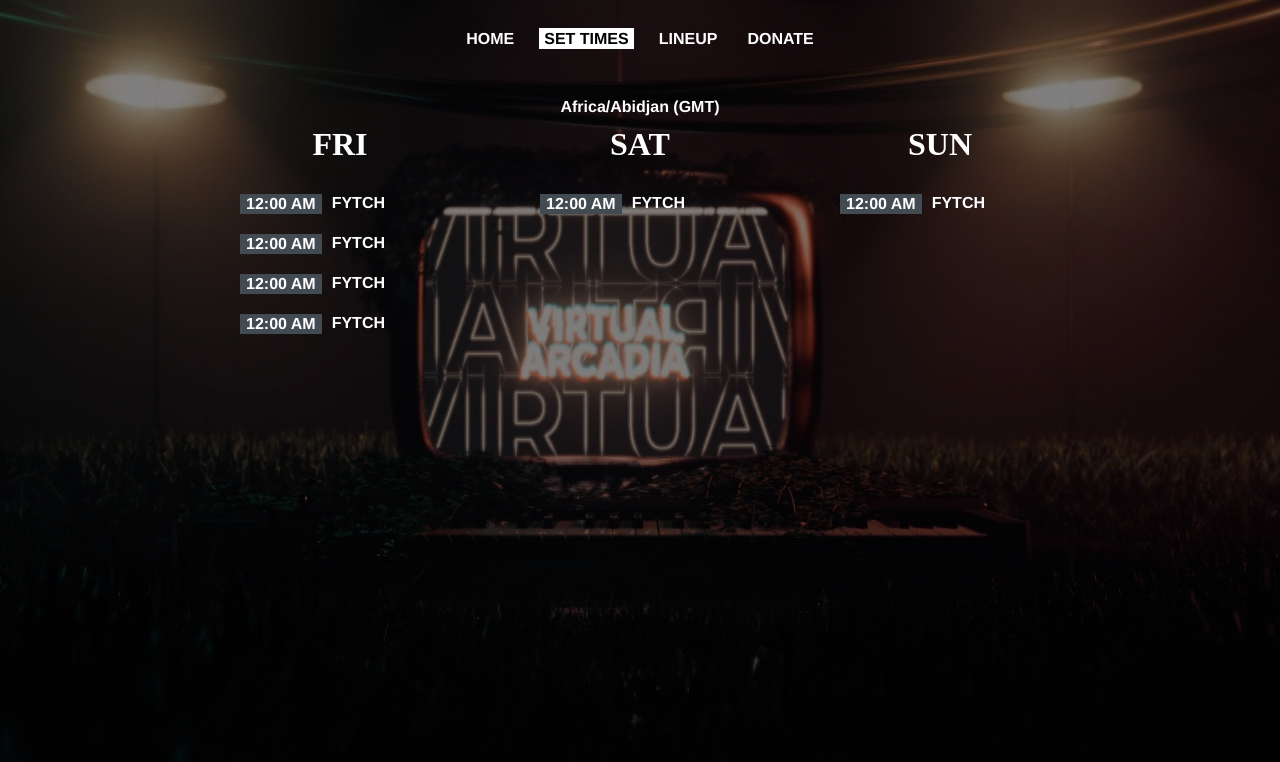
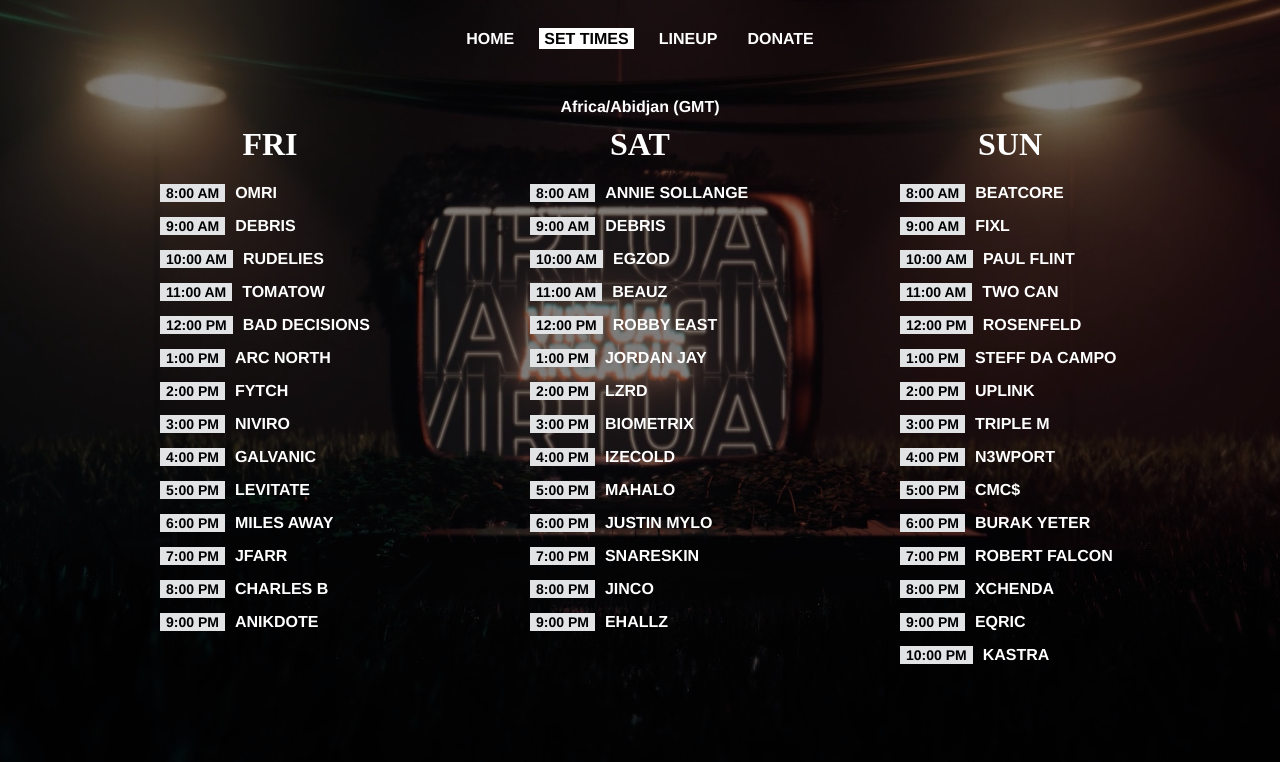
Before and after one commit to lacunarecs/virtualarcadia, a Vue app: page /set-times in a window 1280 px wide. Shown: the top 762 px of the page. Built offline with nearby package versions, Linux system fonts and the light colour scheme.

Commit message:
Added set times with timezone convertion

```diff
--- a/src/App.vue
+++ b/src/App.vue
@@ -9,7 +9,7 @@
         router-link(to='/set-times') SET TIMES
         router-link(to='/lineup') LINEUP
         a(href='https://www.flipcause.com/secure/donate/Nzc4Njg=/individual/44748' target="_blank") DONATE
-      router-view
+      router-view.router-view
 </template>
 
 <style lang="sass">
@@ -57,4 +57,6 @@
     &.router-link-exact-active, &:active
       color: #000000
       background-color: white
+.router-view
+  margin-bottom: 50px
 </style>
--- a/src/components/SetTime.vue
+++ b/src/components/SetTime.vue
@@ -16,11 +16,16 @@
 <style lang='sass' scoped>
 .set-time
   display: flex
+  white-space: nowrap
+  margin: 15px 0px
   .time
-    background-color: #424a52
-    color: #ffffff
+    background-color: #e1e3e5
+    color: #000000
+    font-size: 14px
     padding: 1px 6px
+    margin: 0px
     margin-right: 10px
   .artist
+    margin: 0px
     text-transform: uppercase
 </style>
--- a/src/views/SetTimes.vue
+++ b/src/views/SetTimes.vue
@@ -1,19 +1,23 @@
 <template lang='pug'>
 .page
-  p.tz-text {{ timezone }}
+  p {{ timezoneText }}
   .set-times
-    .col
-      h1 FRI
-      SetTime(artist='Fytch' time='12:00 AM')
-      SetTime(artist='Fytch' time='12:00 AM')
-      SetTime(artist='Fytch' time='12:00 AM')
-      SetTime(artist='Fytch' time='12:00 AM')
-    .col
-      h1 SAT
-      SetTime(artist='Fytch' time='12:00 AM')
-    .col
-      h1 SUN
-      SetTime(artist='Fytch' time='12:00 AM')
+    .col(v-for='day in setTimesByDay')
+      h1 {{ day.weekday }}
+      template(v-for='setTime in day.setTimes')
+        SetTime(:artist='setTime.artist' :time='setTime.time')
+    //- .col
+    //-   h1 FRI
+    //-   SetTime(artist='Fytch' time='May 22 2020 12:00 PM')
+    //-   SetTime(artist='Fytch' time='May 22 2020 12:00 PM')
+    //-   SetTime(artist='Fytch' time='May 22 2020 12:00 PM')
+    //-   SetTime(artist='Fytch' time='May 22 2020 12:00 PM')
+    //- .col
+    //-   h1 SAT
+    //-   SetTime(artist='Fytch' time='May 22 2020 12:00 PM')
+    //- .col
+    //-   h1 SUN
+    //-   SetTime(artist='Fytch' time='May 22 2020 12:00 PM')
 </template>
 
 <script>
@@ -24,9 +28,13 @@
 
 export default {
   title: 'Virtual Arcadia Set Times',
+  components: {
+    SetTime,
+    Dropdown
+  },
   data: function () {
     return {
-      timezone: `${moment.tz.guess(true)} (${moment.tz.zone(moment.tz.guess(true)).abbr(1590098400000)})`,
+      timezone: moment.tz.guess(true),
       timezones: moment.tz.names().map((tzName, i) => {
         return {
           id: i,
@@ -35,28 +43,97 @@
       })
     }
   },
-  methods: {
-    selectTimezone (timezone) {
-      console.log(timezone)
+  computed: {
+    setTimesByDay () {
+      const utcSetTimes = [
+        // time must be sorted from earliest to latest
+        { artist: 'Omri', time: 'May 22 8:00' },
+        { artist: 'Debris', time: 'May 22 9:00' },
+        { artist: 'RudeLies', time: 'May 22 10:00' },
+        { artist: 'Tomatow', time: 'May 22 11:00' },
+        { artist: 'Bad Decisions', time: 'May 22 12:00' },
+        { artist: 'Arc North', time: 'May 22 13:00' },
+        { artist: 'Fytch', time: 'May 22 14:00' },
+        { artist: 'NIVIRO', time: 'May 22 15:00' },
+        { artist: 'Galvanic', time: 'May 22 16:00' },
+        { artist: 'LEVITATE', time: 'May 22 17:00' },
+        { artist: 'Miles Away', time: 'May 22 18:00' },
+        { artist: 'JFARR', time: 'May 22 19:00' },
+        { artist: 'Charles B', time: 'May 22 20:00' },
+        { artist: 'Anikdote', time: 'May 22 21:00' },
+        { artist: 'Annie Sollange', time: 'May 23 8:00' },
+        { artist: 'Debris', time: 'May 23 9:00' },
+        { artist: 'Egzod', time: 'May 23 10:00' },
+        { artist: 'BEAUZ', time: 'May 23 11:00' },
+        { artist: 'Robby East', time: 'May 23 12:00' },
+        { artist: 'Jordan Jay', time: 'May 23 13:00' },
+        { artist: 'LZRD', time: 'May 23 14:00' },
+        { artist: 'Biometrix', time: 'May 23 15:00' },
+        { artist: 'IZECOLD', time: 'May 23 16:00' },
+        { artist: 'MAHALO', time: 'May 23 17:00' },
+        { artist: 'Justin Mylo', time: 'May 23 18:00' },
+        { artist: 'Snareskin', time: 'May 23 19:00' },
+        { artist: 'Jinco', time: 'May 23 20:00' },
+        { artist: 'Ehallz', time: 'May 23 21:00' },
+        { artist: 'Beatcore', time: 'May 24 8:00' },
+        { artist: 'Fixl', time: 'May 24 9:00' },
+        { artist: 'Paul Flint', time: 'May 24 10:00' },
+        { artist: 'Two Can', time: 'May 24 11:00' },
+        { artist: 'Rosenfeld', time: 'May 24 12:00' },
+        { artist: 'Steff Da Campo', time: 'May 24 13:00' },
+        { artist: 'Uplink', time: 'May 24 14:00' },
+        { artist: 'Triple M', time: 'May 24 15:00' },
+        { artist: 'N3wport', time: 'May 24 16:00' },
+        { artist: 'CMC$', time: 'May 24 17:00' },
+        { artist: 'Burak Yeter', time: 'May 24 18:00' },
+        { artist: 'Robert Falcon', time: 'May 24 19:00' },
+        { artist: 'xChenda', time: 'May 24 20:00' },
+        { artist: 'EQRIC', time: 'May 24 21:00' },
+        { artist: 'Kastra', time: 'May 24 22:00' }
+      ]
+      const setTimesByDay = []
+      for (const utcSetTime of utcSetTimes) {
+        const time = moment.utc(utcSetTime.time, 'MMM D HH:mm').year(2020)
+        const ymd = time.format('YYYY-MM-DD')
+        const latestDay = setTimesByDay[setTimesByDay.length - 1]
+        if (latestDay && latestDay.ymd === ymd) {
+          latestDay.setTimes.push({
+            artist: utcSetTime.artist,
+            time: moment(time).format('LT')
+          })
+        } else {
+          setTimesByDay.push({
+            ymd,
+            weekday: time.format('ddd'),
+            setTimes: [
+              { artist: utcSetTime.artist, time: moment(time).format('LT') }
+            ]
+          })
+        }
+      }
+      return setTimesByDay
+    },
+    timezoneText () {
+      return `${this.timezone} (${moment.tz.zone(this.timezone).abbr(1590098400000)})`
     }
   },
-  components: {
-    SetTime,
-    Dropdown
+  methods: {
+    setTimezone (timezone) {
+      this.timezone = `${timezone} (${moment.tz.zone(timezone).abbr(1590098400000)})`
+    }
   }
 }
 </script>
 
 <style lang='sass' scoped>
-.tz-text
-  margin-top: 0px
 .set-times
   display: flex
   margin: auto
-  max-width: 800px
+  max-width: 1000px
   justify-content: space-between
   .col
-    width: 200px
+    width: 220px
+    margin: 0px 20px
     h1
       margin-top: 0px
 </style>
```
